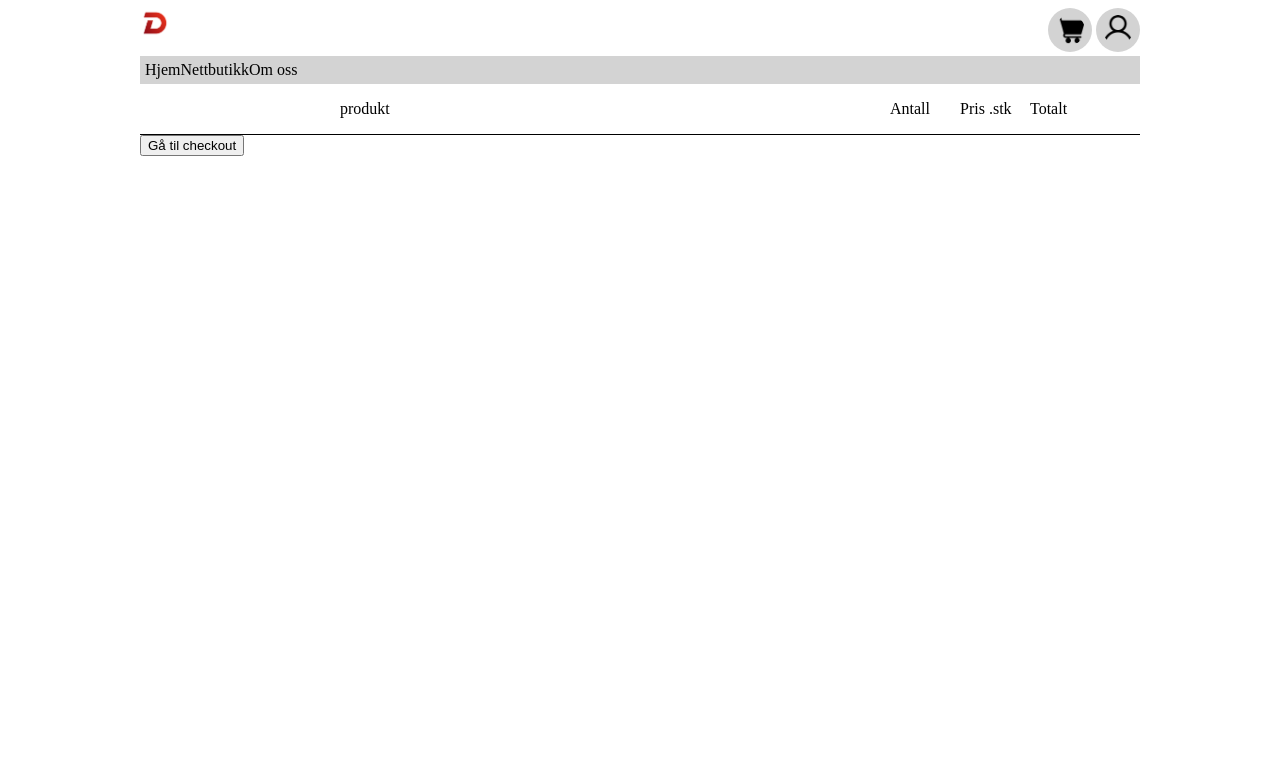
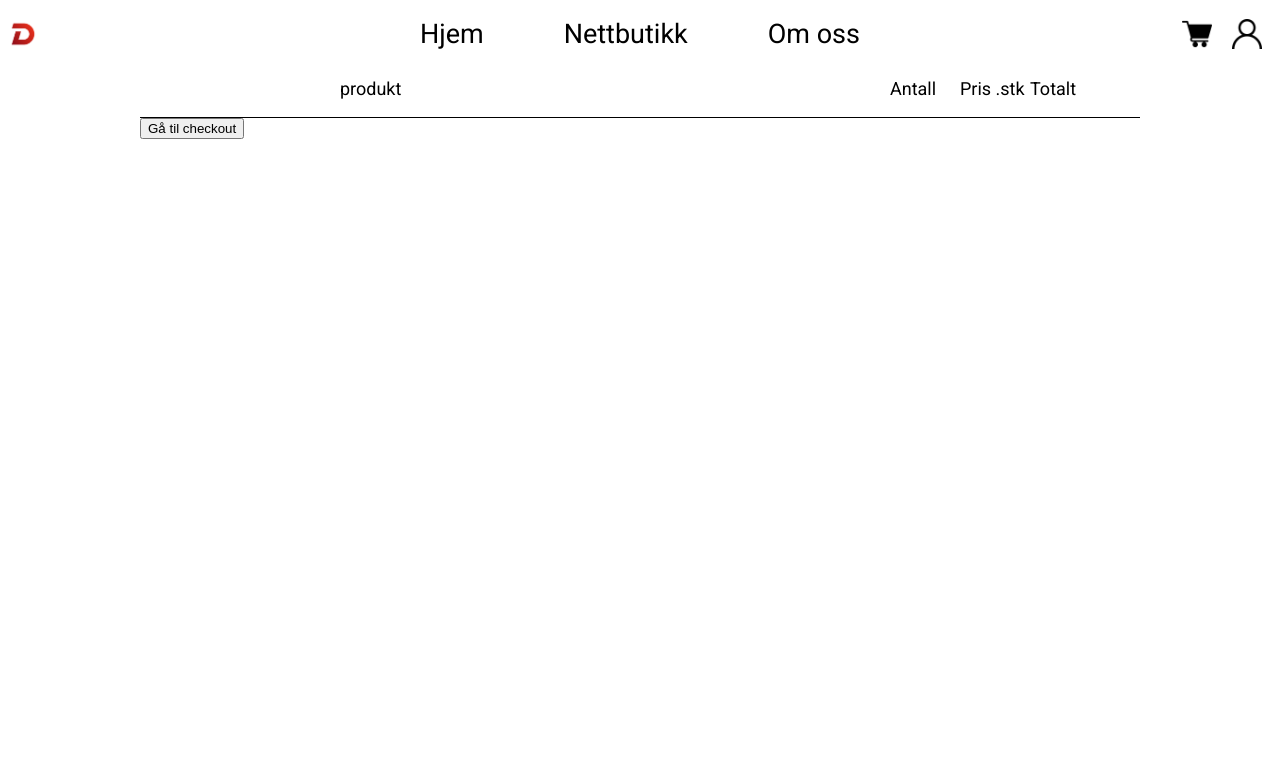
Before and after one commit to GekkoJr/arsoppgave-1, a PHP site: page /kundesider/handlekurv.php in a window 1280 px wide. Shown: the top 783 px of the page. Run offline with PHP 8.4, Linux system fonts and the light colour scheme; the visitor is signed in with stand-in values (Sample User, id 1); data that the repository does not hold is empty.

Commit message:
started new style

```diff
--- a/komponenter/header.html
+++ b/komponenter/header.html
@@ -1,7 +1,14 @@
-<header class="standard-width">
+<header>
     <div class="logo-bar">
+        <div>
         <img src="/ikoner/Letter-D-logo-design-template-with-geometric-shape-style-on-transparent-background-PNG.png"
              alt="logo"> <!-- Veldig temporary -->
+        </div>
+        <nav>
+            <a href="/index.php">Hjem</a>
+            <a href="/nettbutikk.php">Nettbutikk</a>
+            <a href="/om-oss.php">Om oss</a>
+        </nav>
         <div>
             <a href="/kundesider/handlekurv.php">
                 <img src="/ikoner/shopping-cart.png" alt="gå til handlekurv">
@@ -11,9 +18,4 @@
             </a>
         </div>
     </div>
-    <nav>
-        <a href="/index.php">Hjem</a>
-        <a href="/nettbutikk.php">Nettbutikk</a>
-        <a href="/om-oss.php">Om oss</a>
-    </nav>
 </header>
--- a/login-system/loginf.php
+++ b/login-system/loginf.php
@@ -1,5 +1,6 @@
 <?php
 session_start();
+error_reporting(0);
 if($_SESSION['id']) {
     if($_SESSION['admin'] = True) {
     header('Location: ../admin/dashboard.php');
--- a/style.css
+++ b/style.css
@@ -1,26 +1,35 @@
 /* Stylesheet for Digi store AS */
-
+@import url("https://fonts.googleapis.com/css2?family=Roboto&display=swap");
+body {
+  font-family: "Roboto", verdana, arial, helvetica, sans-serif;
+  font-size: 18px;
+}
 
 /* Nettbutikk style */
 main, .standard-width {
-    max-width : 1000px;
+  max-width: 1000px;
   margin: auto;
 }
 
 .img-container img {
-    width: 150px;
+  width: 200px;
   height: 150px;
   object-fit: contain;
-    border-radius : 10px;
+  border-radius: 10px;
 }
 
 .product-gallery {
-    display : flex;
+  display: flex;
   gap: 15px;
+}
+.product-gallery a div {
+  max-width: 300px;
 }
 
 .mini-txt {
   margin: 0 auto;
+  display: flex;
+  justify-content: center;
 }
 
 a {
@@ -33,14 +42,12 @@ a:hover {
 }
 
 /*Login form style */
-
 #login-form {
   width: 500px;
   background-color: lightgray;
   margin: auto;
   border-radius: 10px;
   margin-top: 50px;
-
 }
 
 #login-form form {
@@ -51,7 +58,6 @@ a:hover {
   justify-content: center;
   flex-wrap: wrap;
 }
-
 
 #login-form form label {
   display: block;
@@ -95,7 +101,6 @@ a:hover {
   display: none;
   border-radius: 10px;
   align-content: center;
-
 }
 
 .tilbake, .frem {
@@ -109,11 +114,10 @@ a:hover {
   font-size: 28px;
   transition: 0.6s ease;
   border-radius: 5px;
-
 }
 
 .frem {
-    left: 0
+  left: 0;
 }
 
 .slide-overgang {
@@ -122,9 +126,13 @@ a:hover {
 }
 
 @keyframes overgang {
-    form {opacity: .4} to {opacity: 1}
+  from {
+    opacity: 0.4;
   }
-
+  to {
+    opacity: 1;
+  }
+}
 .kjop-container {
   background-color: lightslategray;
   height: 350px;
@@ -141,35 +149,27 @@ a:hover {
   display: flex;
 }
 
-.kjop-container form button, input[name="antall"] {
+.kjop-container form button, input[name=antall] {
   width: 100%;
-
 }
 
-
-header div h1 {
-    margin: 0 auto;
-}
-
-header nav {
-    background-color: lightgray;
-    padding: 5px;
+header div div, nav {
   display: flex;
-    position: sticky;
+  align-items: center;
 }
 
 header div div a img {
   height: 30px;
   width: auto;
-    background-color: lightgray;
-    padding: 7px;
-    border-radius: 100%;
-    object-fit: contain;
 }
 
 header div div a {
   text-decoration: none;
-    border: 0px solid transparent;
+  border: 0 solid transparent;
+  margin: 5px 10px;
+}
+header div div a:hover {
+  border: none;
 }
 
 header div img {
@@ -178,16 +178,22 @@ header div img {
 }
 
 .logo-bar {
-    display: flex;
-    justify-content: space-between;
+  display: grid;
+  grid-template-columns: 100px auto 100px;
 }
 
-header div div a:hover {
-    border: none;
+nav {
+  justify-content: center;
 }
 
+nav a {
+  font-size: 1.5em;
+  margin: 10px 40px;
+  transition: transform 0.2s ease-in-out;
+}
 nav a:hover {
   border: none;
+  transform: scale(1.1);
 }
 
 .handlekurv-item {
@@ -212,3 +218,5 @@ nav a:hover {
   box-shadow: none;
   align-items: center;
 }
+
+/*# sourceMappingURL=style.css.map */
--- /dev/null
+++ b/style.scss
@@ -0,0 +1,233 @@
+/* Stylesheet for Digi store AS */
+
+@import url('https://fonts.googleapis.com/css2?family=Roboto&display=swap');
+
+.light {
+    $background: white;
+    $text: black;
+    $contrast: lightblue;
+}
+
+body {
+    font-family: "Roboto", verdana, arial, helvetica, sans-serif;
+    font-size: 18px;
+}
+
+/* Nettbutikk style */
+main, .standard-width {
+    max-width : 1000px;
+    margin: auto;
+}
+
+.img-container img {
+    width: 200px;
+    height: 150px;
+    object-fit: contain;
+    border-radius : 10px;
+}
+
+.product-gallery {
+    display : flex;
+    gap: 15px;
+
+    a div {
+        max-width: 300px;
+    }
+}
+
+.mini-txt {
+    margin: 0 auto;
+    display: flex;
+    justify-content: center;
+}
+
+a {
+    text-decoration: none;
+    color: black;
+}
+
+a:hover {
+    border: 1px solid black;
+}
+
+/*Login form style */
+
+#login-form {
+    width: 500px;
+    background-color: lightgray;
+    margin: auto;
+    border-radius: 10px;
+    margin-top: 50px;
+
+}
+
+#login-form form {
+    width: 85%;
+    padding: 10px;
+    margin: auto;
+    display: flex;
+    justify-content: center;
+    flex-wrap: wrap;
+}
+
+
+#login-form form label {
+    display: block;
+}
+
+#login-form form input:not(#sub-btn) {
+    width: 100%;
+    height: 30px;
+    border-radius: 10px;
+    border: none;
+}
+
+#sub-btn {
+    height: 30px;
+    border-radius: 10px;
+    border: none;
+}
+
+#login-form form div, #sub-btn {
+    width: 75%;
+}
+
+#login-form form div {
+    margin-bottom: 10px;
+}
+
+/* produkt bilde carusel */
+.img-slide-container {
+    flex: 2;
+}
+
+.slide-img {
+    width: 100%;
+    height: 300px;
+    object-fit: contain;
+    margin-top: 30px;
+    display: inline;
+}
+
+.slide {
+    display: none;
+    border-radius: 10px;
+    align-content: center;
+
+}
+
+
+.tilbake, .frem {
+  cursor: pointer;
+/* position absolute*/
+    top: 200px;
+    width: auto;
+    padding: 4px;
+    color: lightslategray;
+    font-weight: bold;
+    font-size: 28px;
+    transition: 0.6s ease;
+    border-radius: 5px;
+
+}
+
+.frem {
+    left: 0
+}
+
+.slide-overgang {
+    animation-name: overgang;
+    animation-duration: 1.4s;
+}
+
+@keyframes overgang {
+    from {opacity: .4} to {opacity: 1}
+}
+
+.kjop-container {
+    background-color: lightslategray;
+    height: 350px;
+    border-radius: 10px;
+    flex: 1;
+}
+
+.kjop-container form {
+    width: 95%;
+    margin: auto;
+}
+
+.produkt {
+    display: flex;
+}
+
+.kjop-container form button, input[name="antall"] {
+    width: 100%;
+
+}
+header div div, nav {
+    display: flex;
+    align-items: center;
+}
+
+header div div a img {
+    height: 30px;
+    width: auto;
+}
+
+header div div a {
+    text-decoration: none;
+    border: 0 solid transparent;
+    margin: 5px 10px;
+
+    &:hover {
+        border: none;
+    }
+}
+
+header div img {
+    height: 30px;
+    width: auto;
+}
+
+.logo-bar {
+    display: grid;
+    grid-template-columns: 100px auto 100px;
+}
+
+nav {
+    justify-content: center;
+}
+
+nav a{
+    font-size: 1.5em;
+    margin: 10px 40px;
+    transition: transform .2s ease-in-out;
+    &:hover {
+        border: none;
+        transform: scale(1.1);
+    }
+}
+
+
+.handlekurv-item {
+    display: grid;
+    grid-template-columns: 200px auto 70px 70px 70px 40px;
+    border-bottom: 1px solid black;
+}
+
+.handlekurv-item img {
+    max-width: 200px;
+    max-height: 80px;
+}
+
+.center {
+    text-align: center;
+}
+
+.handlekurv-item button {
+    border-radius: 100%;
+    height: 30px;
+    width: 30px;
+    box-shadow: none;
+    align-items: center;
+}
```
Also changed, not shown: 1 other file. Lines whose indentation alone changed are shown as unchanged.
